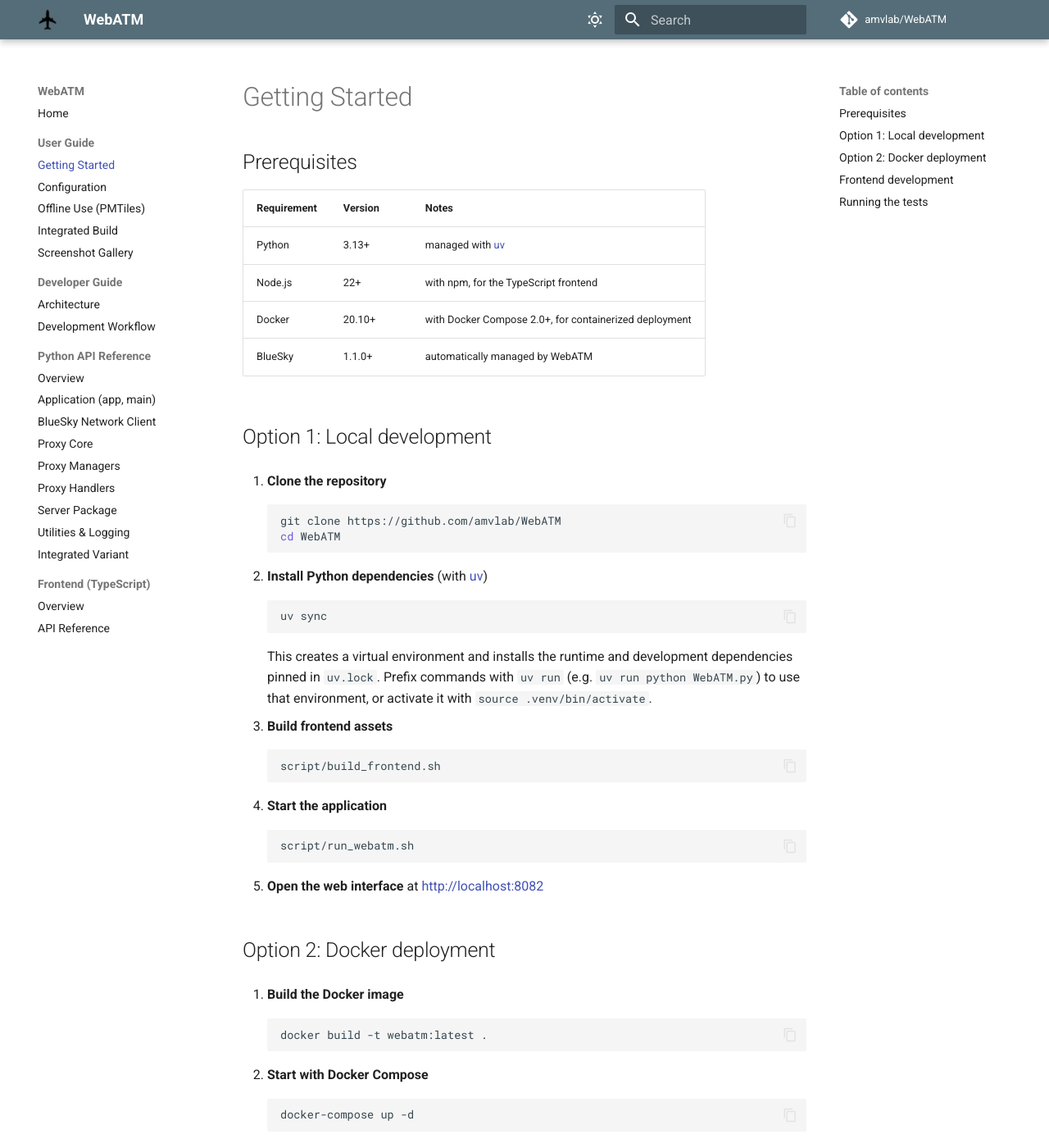
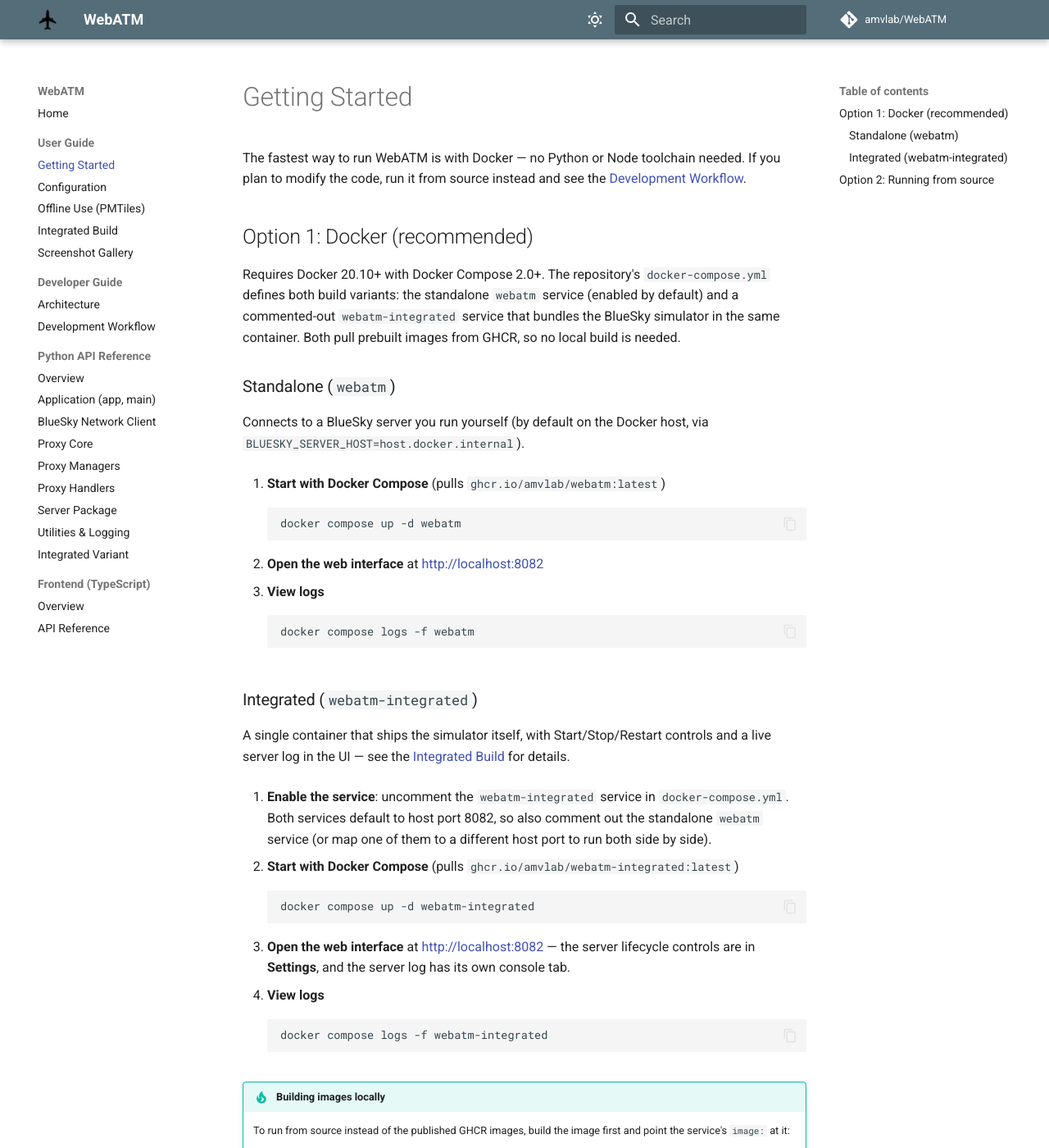
Before and after one commit to amvlab/WebATM, an MkDocs documentation site: the page built from docs/getting-started.md, in a window 1280 px wide and 1400 px high. Shown: the whole window at 82% size. Built offline with MkDocs 1.6.1 and Material for MkDocs 9.7.7, drawn with Linux system fonts in a browser that asks for light colours; comment, search, counter and statistics services are not loaded; some of the changed text lies outside the part shown.

Commit message:
Make Getting Started usage-first with compose examples for both variants
Lead with Docker Compose quick starts for the standalone webatm and
integrated webatm-integrated services (matching docker-compose.yml),
demote running from source to the second option, and hand the dev-only
material (frontend watch builds, test commands) off to the Development
Workflow page, which now also lists the frontend build/watch scripts.

Co-Authored-By: Claude Fable 5 <noreply@anthropic.com>
Claude-Session: https://claude.ai/code/session_01XHFxpiAgEvS2vfojk4DPGB

````diff
--- a/docs/development.md
+++ b/docs/development.md
@@ -29,9 +29,12 @@ uv run pytest              # test suite
 
 ```bash
 cd frontend/
+npm install                # install dependencies
 npm run type-check         # type checking only
 npm run lint               # ESLint (flat config in eslint.config.mjs)
 npm test                   # unit tests (Vitest)
+npm run build              # production bundle → WebATM/static/dist/
+npm run watch              # rebuild on change during development
 ```
 
 ## Testing
--- a/docs/getting-started.md
+++ b/docs/getting-started.md
@@ -1,15 +1,80 @@
 # Getting Started
 
-## Prerequisites
+The fastest way to run WebATM is with Docker — no Python or Node toolchain
+needed. If you plan to modify the code, run it from source instead and see
+the [Development Workflow](development.md).
+
+## Option 1: Docker (recommended)
+
+Requires Docker 20.10+ with Docker Compose 2.0+. The repository's
+`docker-compose.yml` defines both build variants: the standalone `webatm`
+service (enabled by default) and a commented-out `webatm-integrated` service
+that bundles the BlueSky simulator in the same container. Both pull prebuilt
+images from GHCR, so no local build is needed.
+
+### Standalone (`webatm`)
+
+Connects to a BlueSky server you run yourself (by default on the Docker
+host, via `BLUESKY_SERVER_HOST=host.docker.internal`).
+
+1. **Start with Docker Compose** (pulls `ghcr.io/amvlab/webatm:latest`)
+
+    ```bash
+    docker compose up -d webatm
+    ```
+
+2. **Open the web interface** at <http://localhost:8082>
+
+3. **View logs**
+
+    ```bash
+    docker compose logs -f webatm
+    ```
+
+### Integrated (`webatm-integrated`)
+
+A single container that ships the simulator itself, with
+Start/Stop/Restart controls and a live server log in the UI — see the
+[Integrated Build](integrated-build.md) for details.
+
+1. **Enable the service**: uncomment the `webatm-integrated` service in
+   `docker-compose.yml`. Both services default to host port 8082, so also
+   comment out the standalone `webatm` service (or map one of them to a
+   different host port to run both side by side).
+
+2. **Start with Docker Compose** (pulls
+   `ghcr.io/amvlab/webatm-integrated:latest`)
+
+    ```bash
+    docker compose up -d webatm-integrated
+    ```
+
+3. **Open the web interface** at <http://localhost:8082> — the server
+   lifecycle controls are in **Settings**, and the server log has its own
+   console tab.
+
+4. **View logs**
+
+    ```bash
+    docker compose logs -f webatm-integrated
+    ```
+
+!!! tip "Building images locally"
+    To run from source instead of the published GHCR images, build the
+    image first and point the service's `image:` at it:
+
+    ```bash
+    docker build -t webatm:latest .                                        # standalone
+    docker build -f Dockerfile.integrated -t webatm-integrated:latest .    # integrated
+    ```
+
+## Option 2: Running from source
 
 | Requirement | Version | Notes |
 |---|---|---|
 | Python | 3.13+ | managed with [uv](https://docs.astral.sh/uv/) |
-| Node.js | 22+ | with npm, for the TypeScript frontend |
-| Docker | 20.10+ | with Docker Compose 2.0+, for containerized deployment |
+| Node.js | 22+ | with npm, for building the TypeScript frontend |
 | BlueSky | 1.1.0+ | automatically managed by WebATM |
-
-## Option 1: Local development
 
 1. **Clone the repository**
 
@@ -43,62 +108,6 @@
 
 5. **Open the web interface** at <http://localhost:8082>
 
-## Option 2: Docker deployment
-
-1. **Build the Docker image**
-
-    ```bash
-    docker build -t webatm:latest .
-    ```
-
-2. **Start with Docker Compose**
-
-    ```bash
-    docker-compose up -d
-    ```
-
-3. **Open the web interface** at <http://localhost:8082>
-
-4. **View logs**
-
-    ```bash
-    docker-compose logs -f webatm
-    ```
-
-!!! tip "Bundled BlueSky"
-    The default build connects to an external BlueSky server (and can
-    auto-start one on the same host). If you want a single container that
-    ships the simulator itself — with Start/Stop/Restart controls and a live
-    server log in the UI — see the [Integrated Build](integrated-build.md).
-
-## Frontend development
-
-The TypeScript sources live in `frontend/` and are bundled by webpack into
-`WebATM/static/dist/`:
-
-```bash
-cd frontend/
-npm install       # install dependencies
-npm run build     # production build
-npm run watch     # rebuild on change during development
-```
-
-## Running the tests
-
-Python tests run with pytest through uv from a single entry point that covers
-both the core `webatm` package (`tests/`) and the optional `webatm_integrated`
-package (`WebATM-integrated/tests/`):
-
-```bash
-uv run pytest                # everything (core + integrated)
-uv run pytest -m core        # core package only
-uv run pytest -m integrated  # integrated package only
-uv run pytest -m core --cov=WebATM --cov-report=term-missing  # with coverage
-```
-
-Frontend unit tests use Vitest and live next to the code they cover:
-
-```bash
-cd frontend/
-npm test
-```
+Everything beyond running the app — linting, type checking, the test
+suites, rebuilding the frontend on change, and building this documentation
+site — is covered in the [Development Workflow](development.md).
````
